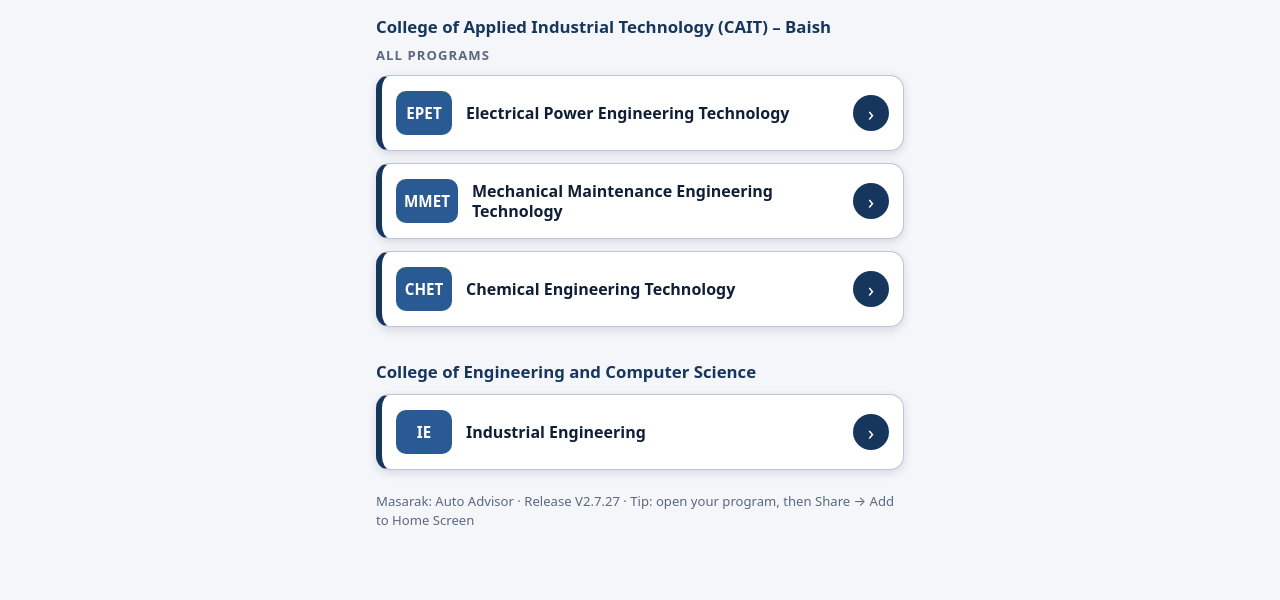
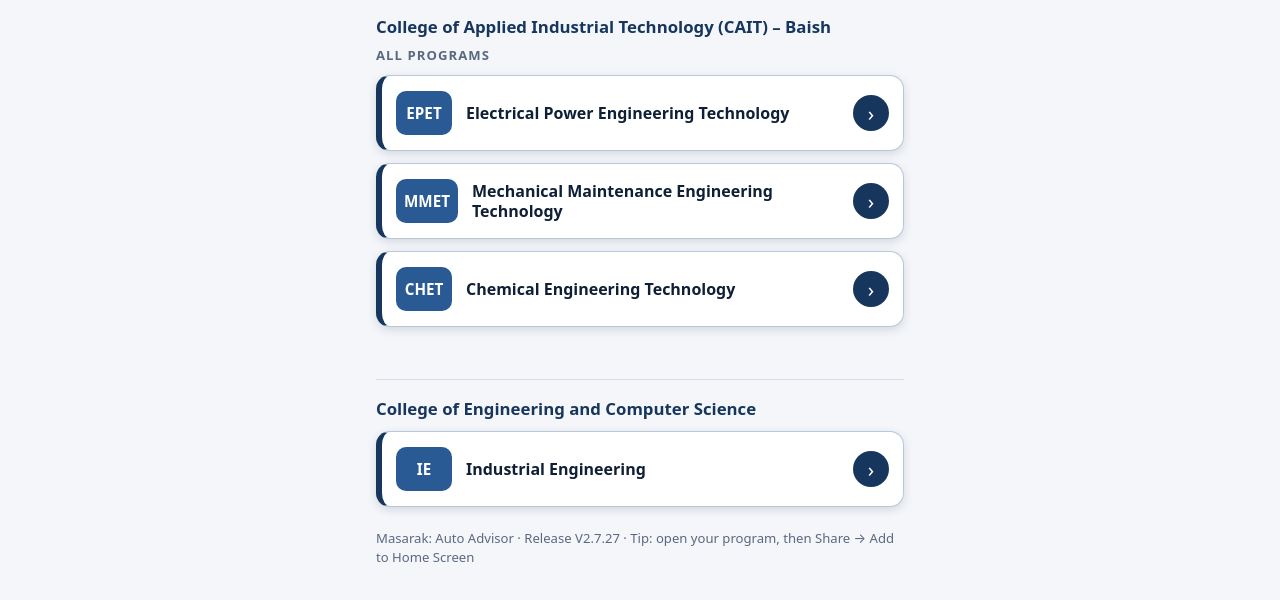
Before and after one commit to aaalquda/masarak-app, a plain HTML site: page index.html in a window 1280 px wide. Shown: the part 84-684 px from the top of the page. Drawn offline with Linux system fonts and the light colour scheme.

Commit message:
Start page: more space between CAIT programs and the College of Engineering and Computer Science group
Co-Authored-By: Claude Opus 5.5 <noreply@anthropic.com>
Claude-Session: https://claude.ai/code/session_01WMgo3Xn89dpym91omiZfQz

```diff
--- a/index.html
+++ b/index.html
@@ -38,7 +38,7 @@ h2{font-size:.82rem;text-transform:uppercase;letter-spacing:.08em;color:var(--mu
 [dir=rtl] h2{text-transform:none;letter-spacing:0;font-size:.95rem}
 .list{display:grid;gap:12px;margin-top:10px}
 .col{margin:0 0 8px;font-weight:700;font-size:1.05rem;color:var(--brand);line-height:1.35}
-.col2{margin:22px 0 -2px}
+.col2{margin:40px 0 -2px;padding-top:18px;border-top:1px solid #d5dde8}
 a.r{display:flex;align-items:center;gap:14px;min-height:76px;padding:12px 14px;background:#fff;border:1.5px solid #b9c7da;border-inline-start:6px solid var(--brand);border-radius:14px;
   box-shadow:0 3px 10px rgba(20,35,59,.14);color:var(--ink);text-decoration:none;transition:transform .08s,box-shadow .15s,border-color .15s}
 a.r b{flex:0 0 auto;min-width:56px;height:44px;padding:0 8px;border-radius:10px;background:var(--brand2);color:#fff;display:grid;place-items:center;font-size:.95rem;font-weight:700}
```
